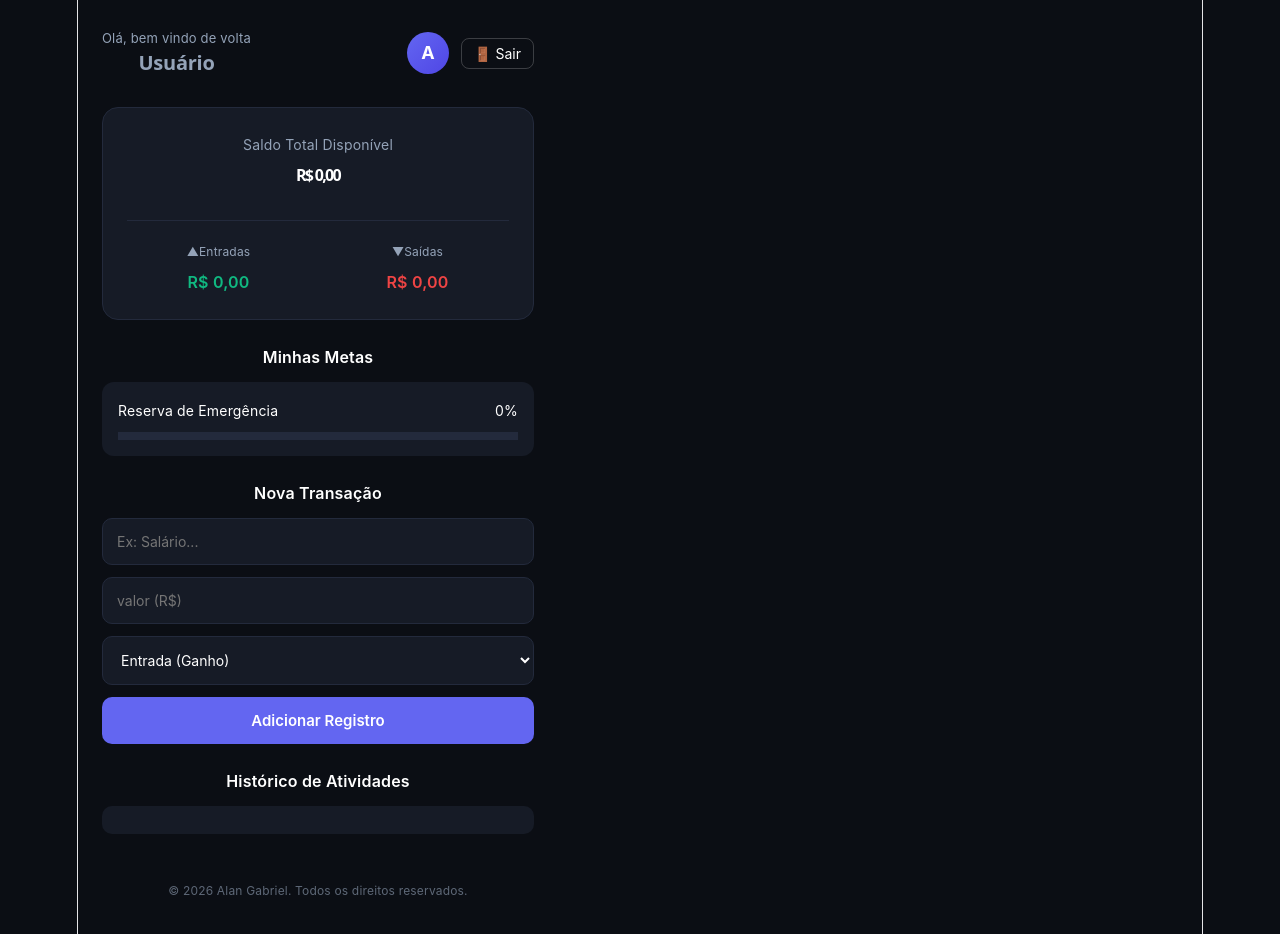
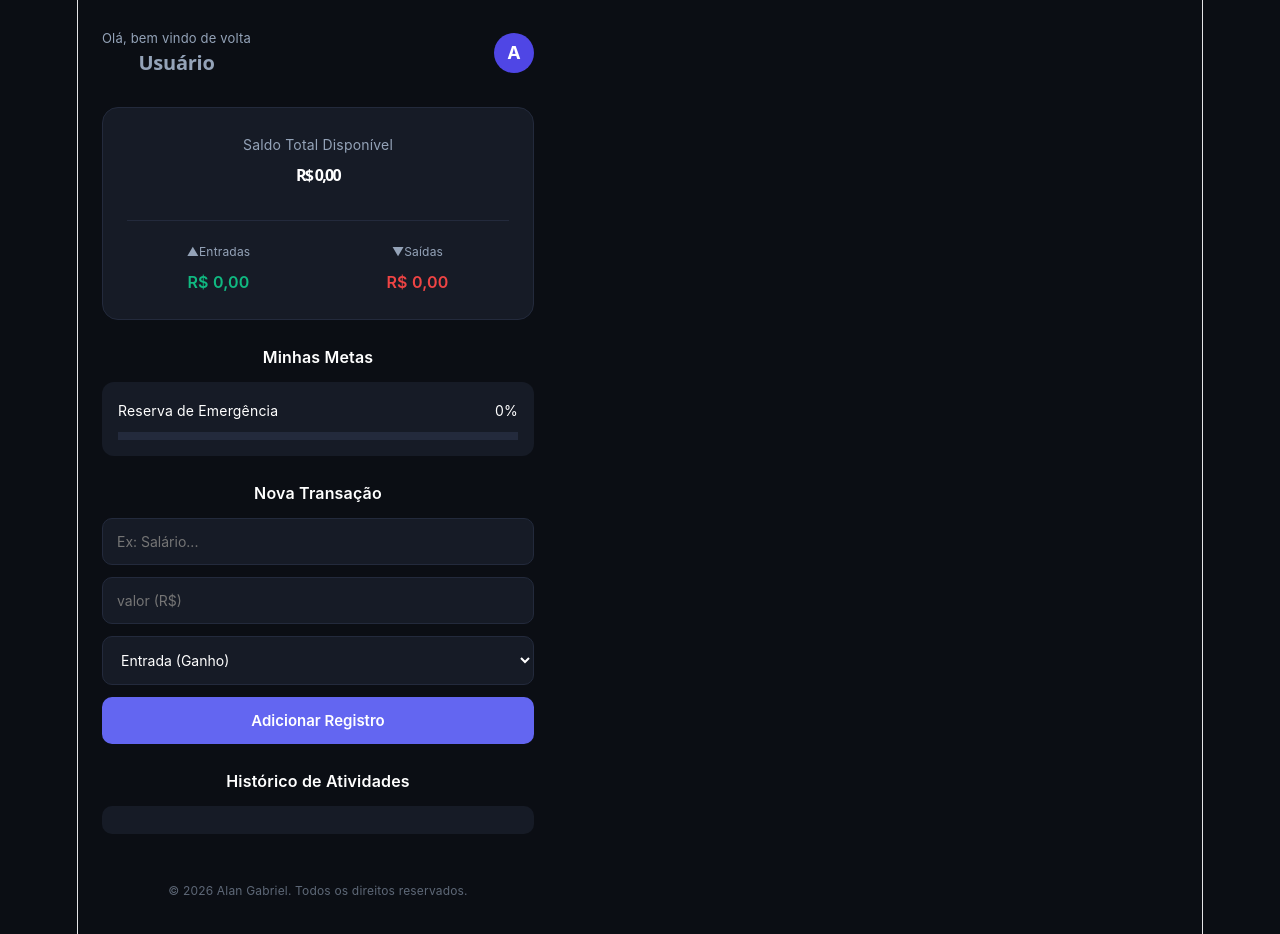
Before and after one commit to Alan-araujo-veloso/ApexFin, a React (Vite) app: page /dashboard in a window 1280 px wide. Shown: the top 934 px of the page. Built offline with nearby package versions, Linux system fonts and the light colour scheme.

Commit message:
ajsutando seção perfil

```diff
--- a/src/components/Dashboard.tsx
+++ b/src/components/Dashboard.tsx
@@ -10,6 +10,7 @@ export function Dashboard() {
   const [amount, setAmount] = useState("");
   const [type, setType] = useState("income");
   const [editingId, setEditingId] = useState<string | null>(null);
+  const [showMenu, setShowMenu] = useState(false);
 
   async function loadTransactions() {
     try {
@@ -102,14 +103,17 @@ setTransactions(prev => [newItem, ...prev]);
         </div>
 
         <div className="user-profile-section">
-          < div className="user-avatar-container"></div>
-        <div className="user-avatar">
+          < div className="user-avatar-container" onClick={() => setShowMenu(!showMenu)}>
           {user?.name ? user.name.charAt(0).toUpperCase() : 'A'}
           </div>
 
+          {showMenu && (
+            <div className="profile-dropdown">
           <button className="logout-btn" onClick={logout} title="Sair da conta">
           🚪 Sair
           </button>
+          </div>
+          )}
           </div>
       </header>
 
--- a/style.css
+++ b/style.css
@@ -352,17 +352,23 @@ transition: border-color 0.2s;
     display: flex;
     align-items: center;
     gap: 12px;
+    position: relative;
 }
 
 .logout-btn {
     background: transparent;
     border: 1px solid rgba(255, 255, 255, 0.2);
-    color: #fff;
+    color: #ff5252;
     padding: 6px 12px;
     border-radius: 8px;
     cursor: pointer;
     font-size: 14px;
     transition: background 0.2s;
+    width: 100%;
+    text-align: left;
+    display: flex;
+    align-items: center;
+    gap: 8px;
 }
 
 .login-btn:hover {
@@ -370,8 +376,27 @@ transition: border-color 0.2s;
 }
 
 .user-avatar-container {
+    width: 40px;
+    height: 40px;
+    background-color: #4f46e5;
+    color: #fff;
+    border-radius: 50%;
     display: flex;
-    flex-direction: column;
     align-items: center;
+    justify-content: center;
+    font-weight: bold;
     gap: 6px;
+    cursor: pointer;
 }
+
+.profile-dropdown {
+    position: absolute;
+    top: 45px;
+    right: 0;
+    background: #1e293b;
+    border: 1px solid rgba(255, 255, 255, 0.1);
+    padding: 8px;
+    border-radius: 8px;
+    box-shadow: 0 4px 12px rgba(0, 0, 0, 0.3);
+    z-index: 100;
+}
```
